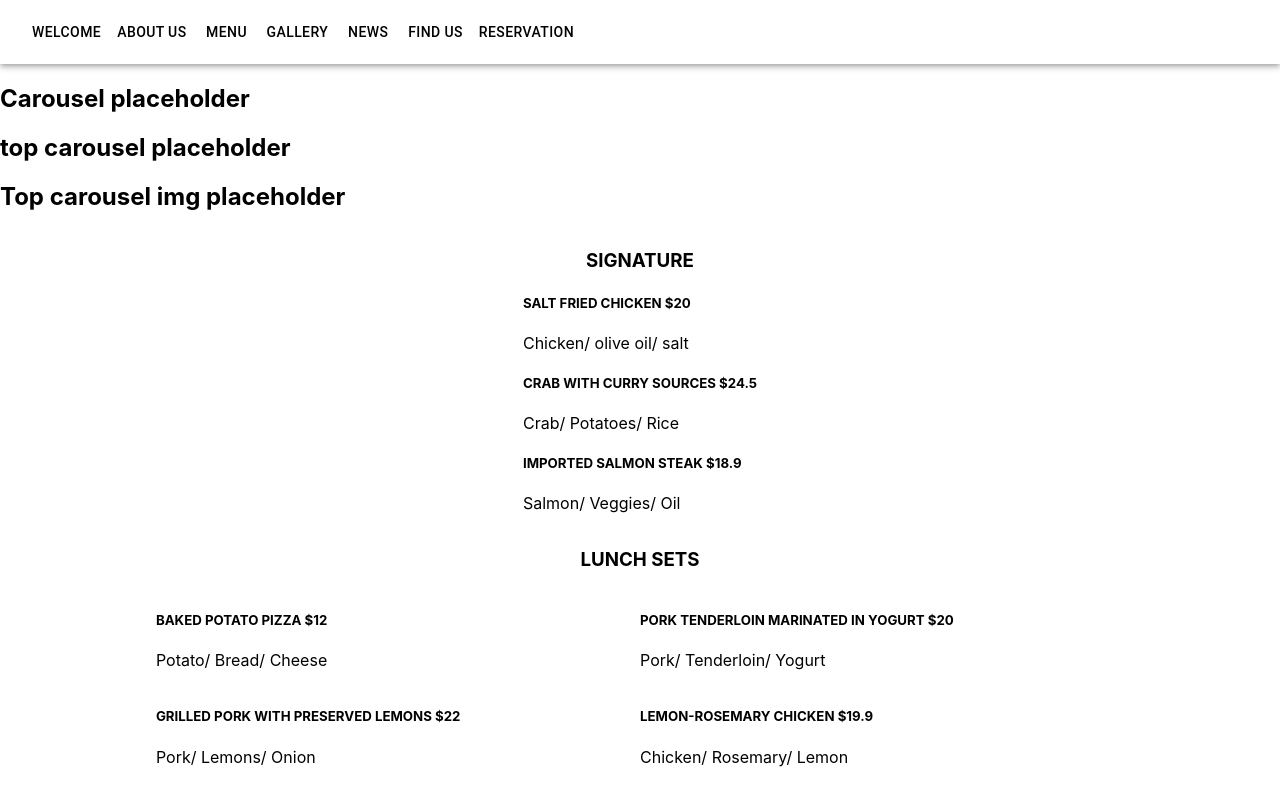
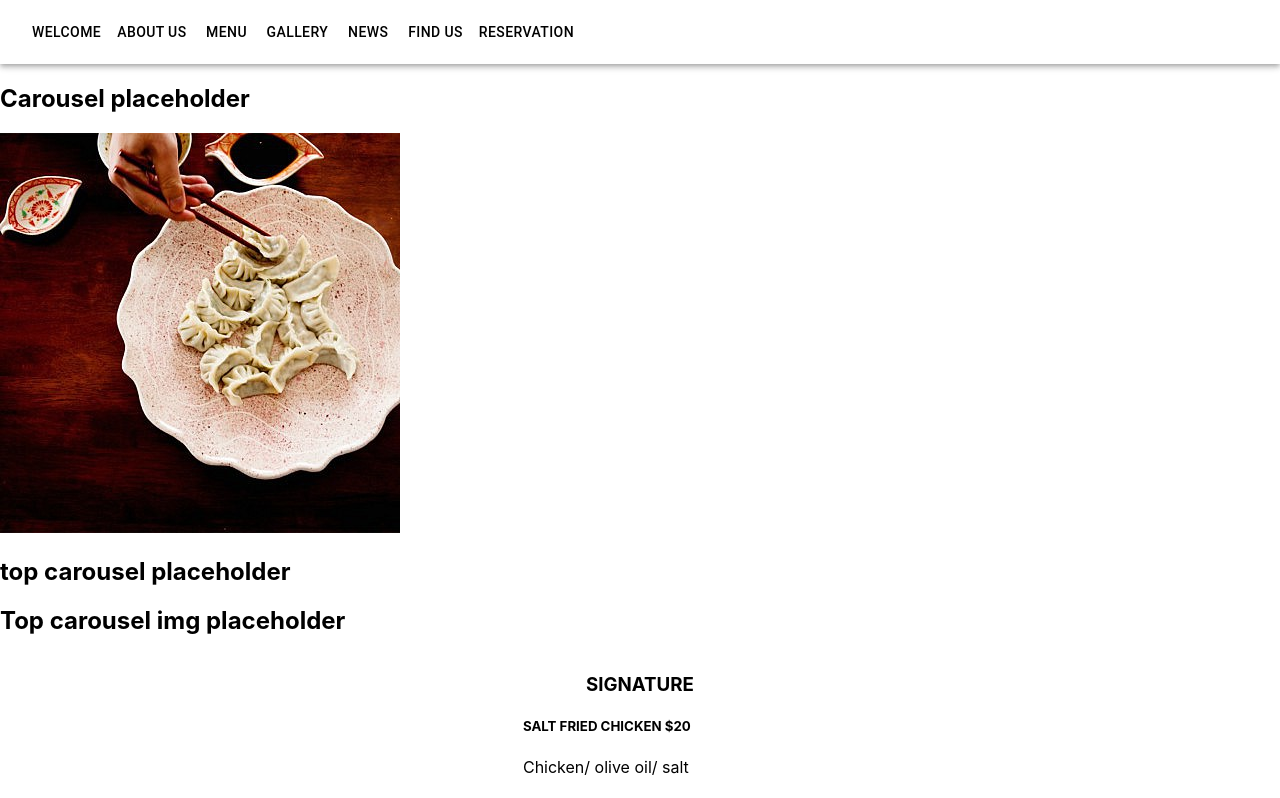
Before and after one commit to GretaSepulveda/Infinite-scroll-menu, a React (Create React App) app: page / in a window 1280 px wide. Shown: the top 798 px of the page. Built offline with nearby package versions, Linux system fonts and the light colour scheme.

Commit message:
added in dumpling image

```diff
--- a/src/Components/Carousel/Carousel.js
+++ b/src/Components/Carousel/Carousel.js
@@ -1,11 +1,13 @@
 import React from "react";
+import Dumplingplate from "../Images/Dumplingplate.jpeg";
+
 
 export default function Carousel() {
   return (
     <div classname="Carousel-Container">
 
       <h2 className="Carousel-img">Carousel placeholder</h2>
-
+      <img src={Dumplingplate} alt=""/>
 
 
 
```
